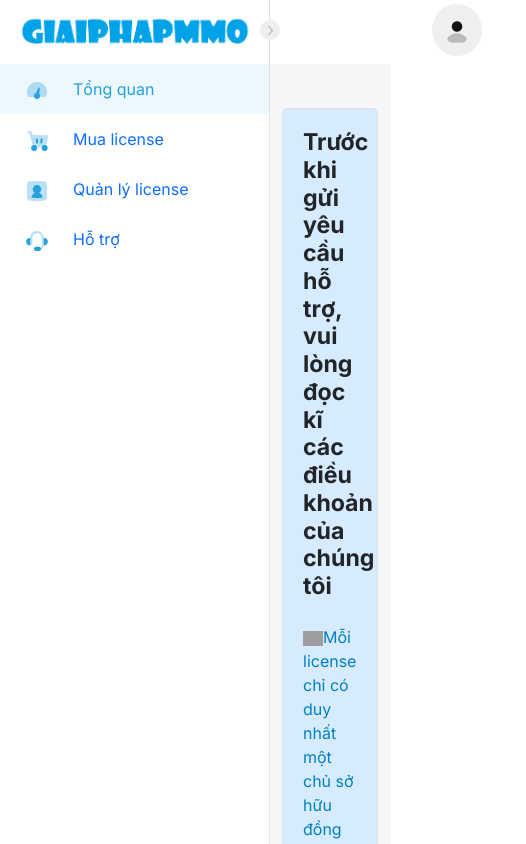
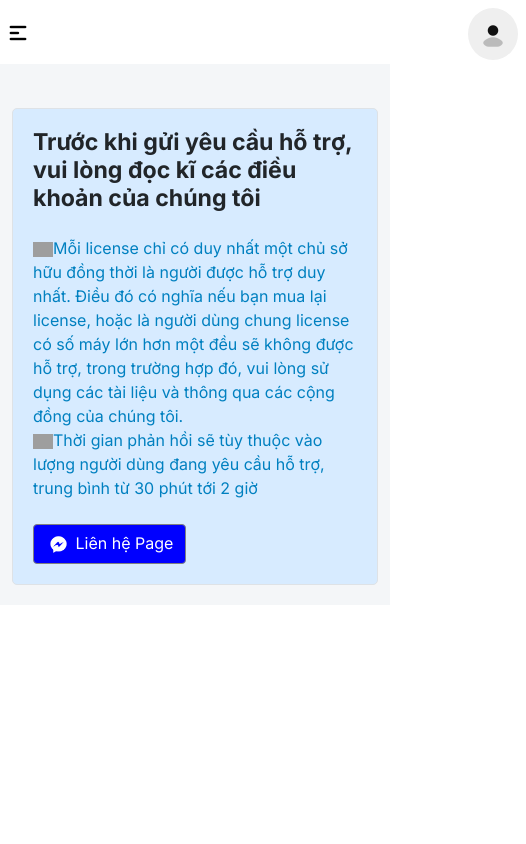
Before and after one commit to thinh2yuhjd/3am, a React (Create React App) app: page /license/support in a window 390 px wide. Shown: the top 844 px of the page, 526 px wide, since content can reach past the window. Built offline with nearby package versions, Linux system fonts and the light colour scheme; grey boxes are pictures that could not be loaded.

Commit message:
done lincense

```diff
--- a/src/page/license/content/buylicense/buyView.jsx
+++ b/src/page/license/content/buylicense/buyView.jsx
@@ -17,7 +17,7 @@ export function BuyView() {
             {isNextPage ? (
                 <div className="">
                     <BuyLicensePage />
-                    <div className="container">
+                    <div className="container mb-4">
                         <div className="mt-4 text-end">
                             <button onClick={handleNextPage} className="custom-button rounded border-0" >Tiếp tục</button>
                         </div>
--- a/src/page/license/content/buylicense/policyLicense.jsx
+++ b/src/page/license/content/buylicense/policyLicense.jsx
@@ -90,7 +90,7 @@ export function PolicyLicensePage({ onBack }) {
             <button
               disabled={!isChecked}
               onClick={handlePayment}
-              className={`${isChecked ? 'custom-button rounded border-0' : 'custom-button-1 rounded border-0'}`}
+              className={`${isChecked ? 'custom-button rounded border-0' : 'custom-button-1 rounded border-0'} mb-4`}
             >
               Thanh toán
             </button>
--- a/src/page/license/content/support/support.jsx
+++ b/src/page/license/content/support/support.jsx
@@ -28,7 +28,7 @@ export function SupportPage() {
           </ul>
         </div>
         <a href="#">
-          <button className="btn border btn-outline-custom mt-4 ">
+          <button className="btn mt-4 " style={{backgroundColor:'blue',color:'white' , border:'1px solid gray'}}>
             <img src={iconA} alt="" width={"25px"} /> Liên hệ Page
           </button>
         </a>
--- a/src/page/license/index.css
+++ b/src/page/license/index.css
@@ -16,7 +16,6 @@
   max-width: 270px;
   transition: width 0.3s ease;
 }
-
 
 .sidebar-sub.collaps {
   width: 100px;
@@ -63,7 +62,6 @@
   height: auto;
 }
 
-
 .sidebar_main {
   border-right: 1px solid #919eab1f;
   height: 100vh;
@@ -84,7 +82,9 @@
 .button_menubar {
   background-color: transparent;
 }
-
+.btn-mobile {
+  display: none;
+}
 .custom-li {
   height: 50px;
   line-height: 50px;
@@ -134,6 +134,37 @@
 }
 
 @media (max-width: 767.98px) {
+  .content_sub {
+    position: fixed;
+    top: 0;
+    left: -270px; /* Đặt content_sub ngoài màn hình bên trái */
+    width: 270px;
+    height: 100vh;
+    background-color: #ffffff;
+    transition: left 0.3s ease;
+    z-index: 1001; /* Đảm bảo content_sub nằm trên các phần tử khác */
 
+  }
 
+  .header-sidebar {
+    position: fixed;
+    top: 0;
+    left: -400px;
+    width: 350px;
+  }
+  /* Khi mở sidebar, trượt content_sub vào từ trái */
+
+  .content_sub.mobile-open {
+    left: 0;
+  }
+  /* Overlay làm mờ content */
+  .overlay {
+    position: fixed;
+    top: 0;
+    left: 0;
+    width: 100vw;
+    height: 100vh;
+    background-color: rgba(0, 0, 0, 0.5); /* Làm mờ */
+    z-index: 1000;
+  }
 }
--- a/src/page/license/licensemanagement.jsx
+++ b/src/page/license/licensemanagement.jsx
@@ -15,12 +15,16 @@ import iconInfor from "../../img/icon/information-button.png";
 import iconLogout from "../../img/icon/logout.png";
 import iconSidebar from "../../img/icon/down-arrow-sidebar.png";
 import iconUpSidebar from "../../img/icon/up-arrow-sidebar.png";
+import iconOpen from "../../img/icon/menus.png";
+import iconClose from "../../img/icon/close.png";
 import { Link } from "react-router-dom";
 
 export function LicenseManagement() {
   const [activeIndex, setActiveIndex] = useState(0);
   const [isOpenmenu, setisOpenmenu] = useState(false);
   const [isopenSidebar, setisopenSidebar] = useState(false);
+  const [isOpenSiderbarMB, setisOpenSidebarMB] = useState(false);
+
   const menuRef = useRef(null);
 
   const navigate = useNavigate();
@@ -54,19 +58,38 @@ export function LicenseManagement() {
   const handleClickOutside = (event) => {
     if (menuRef.current && !menuRef.current.contains(event.target)) {
       setisOpenmenu(false);
+      setisOpenSidebarMB(false);
     }
   };
 
   useEffect(() => {
-    document.addEventListener("mousedown", handleClickOutside);
+    document.addEventListener("pointerdown", handleClickOutside);
     return () => {
-      document.removeEventListener("mousedown", handleClickOutside);
+      document.removeEventListener("pointerdown", handleClickOutside);
     };
   }, []);
 
+  const handleOpenSidebarMB = () => {
+    setisOpenSidebarMB(!isOpenSiderbarMB);
+  };
+  const handleCloseSidebarMB = () => {
+    setisOpenSidebarMB(false);
+  };
   return (
     <div className="">
-      <div className="header-main d-flex">
+      <div className="header-main d-flex ">
+        <div className="btn-mobile d-block d-md-none d-flex align-items-center">
+          <button
+            className="w-100 border-0 bg-transparent"
+            onClick={handleOpenSidebarMB}
+          >
+            <img src={iconOpen} alt="" />
+          </button>
+        </div>
+
+        {/* <div className="logo_mb border m-auto d-block d-md-none">
+          <img src={iconLogo} alt="" />
+        </div> */}
         <div
           className={`header-sidebar ${
             isopenSidebar ? "collaps" : "expends"
@@ -120,7 +143,7 @@ export function LicenseManagement() {
             ref={menuRef}
           >
             <button
-              className="border-0 rounded-circle mt-1 me-2"
+              className="border-0 rounded-circle mt-2 me-2"
               onClick={toggleMenuInfo}
               style={{ width: "50px", lineHeight: "50px" }}
             >
@@ -153,9 +176,17 @@ export function LicenseManagement() {
         <div
           className={`border-end content_sub ${
             isopenSidebar ? "collaps" : "expends"
-          }`}
+          } ${isOpenSiderbarMB ? "mobile-open" : ""}`}
         >
           <div>
+            <div className="text-end d-block d-md-none">
+              <button
+                className="mobile-menu-button border-0 bg-transparent"
+                onClick={handleCloseSidebarMB}
+              >
+                <img src={iconClose} alt="" width="16px" />
+              </button>
+            </div>
             <ul className="list-unstyled custom-ul">
               {menuItems.map((item, index) => (
                 <Link to={item.path} key={index}>
@@ -175,7 +206,10 @@ export function LicenseManagement() {
             </ul>
           </div>
         </div>
-        <div className="h-100 w-auto content-wrapper" style={{ backgroundColor: "#F4F6F8" }}>
+        <div
+          className="h-100 w-auto content-wrapper"
+          style={{ backgroundColor: "#F4F6F8" }}
+        >
           <Outlet />
         </div>
       </div>
```
Also changed, not shown: src/img/icon/close.png (added), src/img/icon/menus.png (added).
